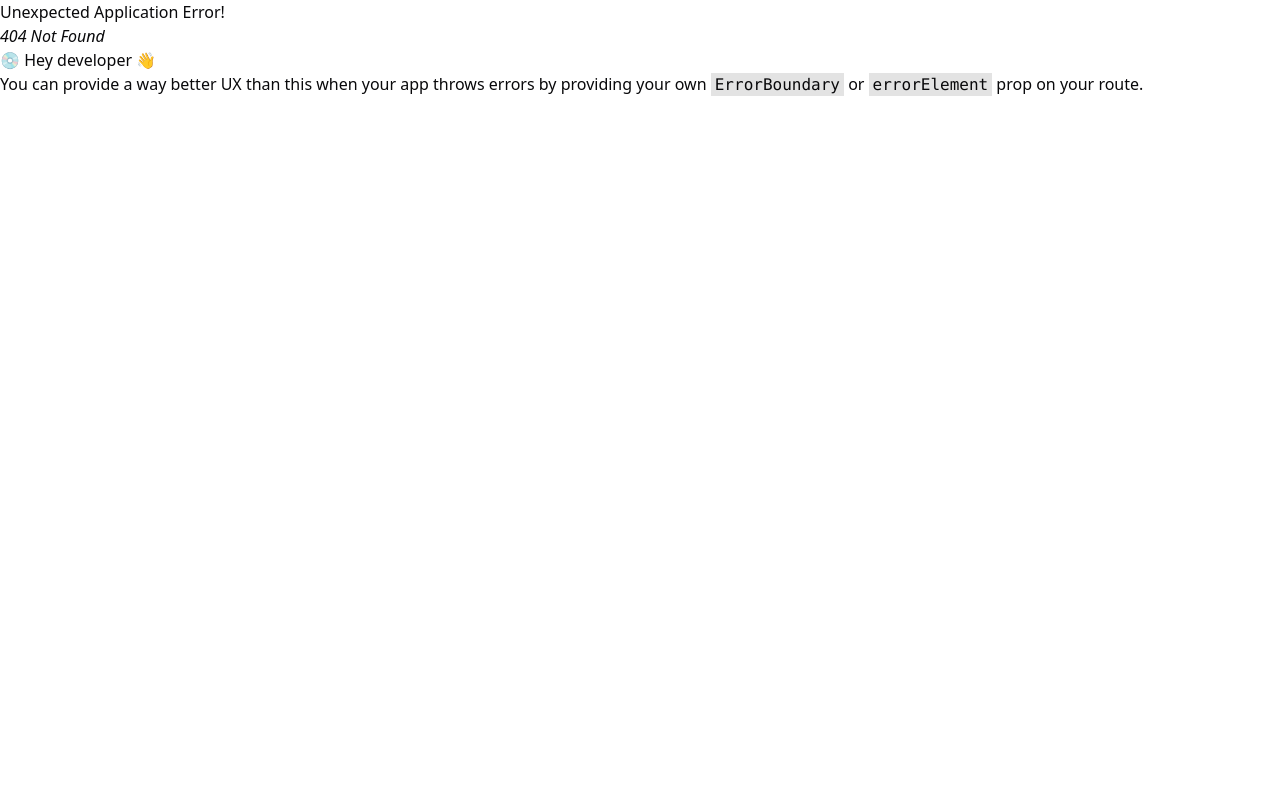
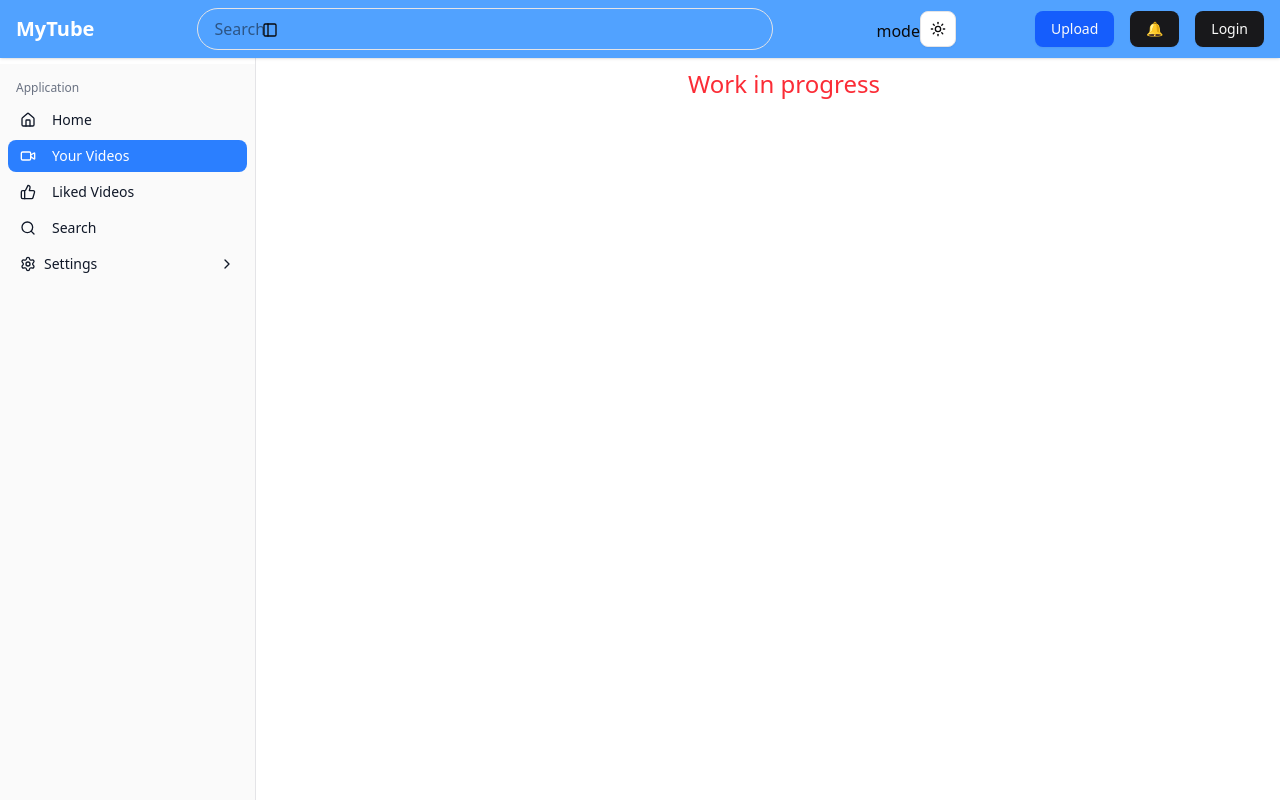
Before and after one commit to roshanrjl/youtube, a React (Vite) app in the folder client/: page /yourVideo in a window 1280 px wide. Before the commit this address had no page. Built offline with nearby package versions, Linux system fonts and the light colour scheme.

Commit message:
feat: update AppSidebar to replace Inbox and Calendar with Your Videos and Liked Videos; rename Yourvideo component for consistency

```diff
--- a/client/src/components/AppSidebar.jsx
+++ b/client/src/components/AppSidebar.jsx
@@ -1,5 +1,5 @@
 import { useState } from "react";
-import { Calendar, Home, Inbox, Search, Settings, ChevronDown, ChevronRight } from "lucide-react";
+import {  Home, ThumbsUp , Video ,Search, Settings, ChevronDown, ChevronRight } from "lucide-react";
 import { Link, useLocation } from "react-router-dom";
 
 import {
@@ -15,8 +15,8 @@ import {
 
 const items = [
   { title: "Home", url: "/", icon: Home },
-  { title: "Inbox", url: "/inbox", icon: Inbox },
-  { title: "Calendar", url: "/calendar", icon: Calendar },
+  { title: "Your Videos", url: "/yourVideo", icon: Video },
+  { title: "Liked Videos", url: "/calendar", icon: ThumbsUp  },
   { title: "Search", url: "/search", icon: Search },
 ];
 
--- a/client/src/pages/yourvideo.jsx
+++ b/client/src/pages/yourvideo.jsx
@@ -1,9 +1,13 @@
 import React from 'react'
 
-function yourvideo() {
+function Yourvideo() {
   return (
-    <div>yourvideo</div>
+    <div>
+      <p className='text-2xl text-red-500 mt-6 flex justify-center'>
+        Work in progress
+      </p>
+    </div>
   )
 }
 
-export default yourvideo
+export default Yourvideo
--- a/client/src/routes/route.jsx
+++ b/client/src/routes/route.jsx
@@ -4,7 +4,7 @@ import Home from "../pages/home";
 import Login from "../components/login"
 import Signup from "../components/signup"
 import Video from "../pages/video"
-import History from "../pages/history"
+import Yourvideo from "../pages/yourvideo";
 import UploadVideo from "../components/uploadVideo";
 import CreatePost from "../components/createPost";
 import Profile from "../pages/profile";
@@ -37,8 +37,8 @@ const router = createBrowserRouter([
       }
       ,
       {
-        path:"inbox",
-        element:<History/>
+        path:"yourVideo",
+        element:<Yourvideo/>
       }
       ,
       {
```
